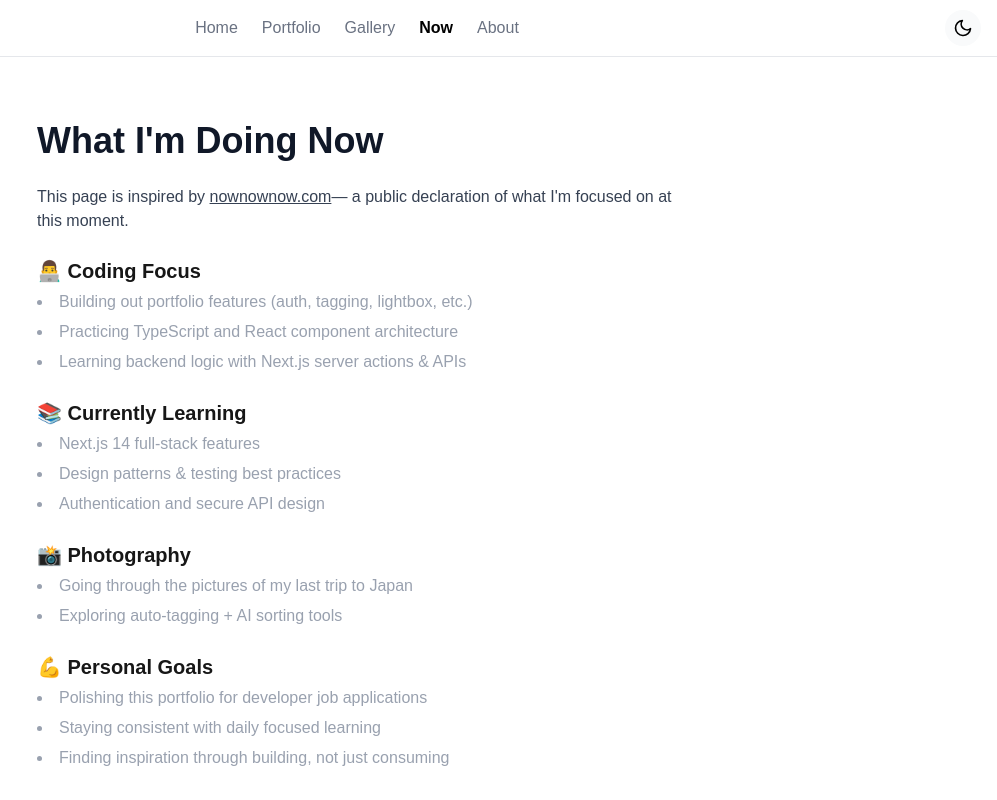
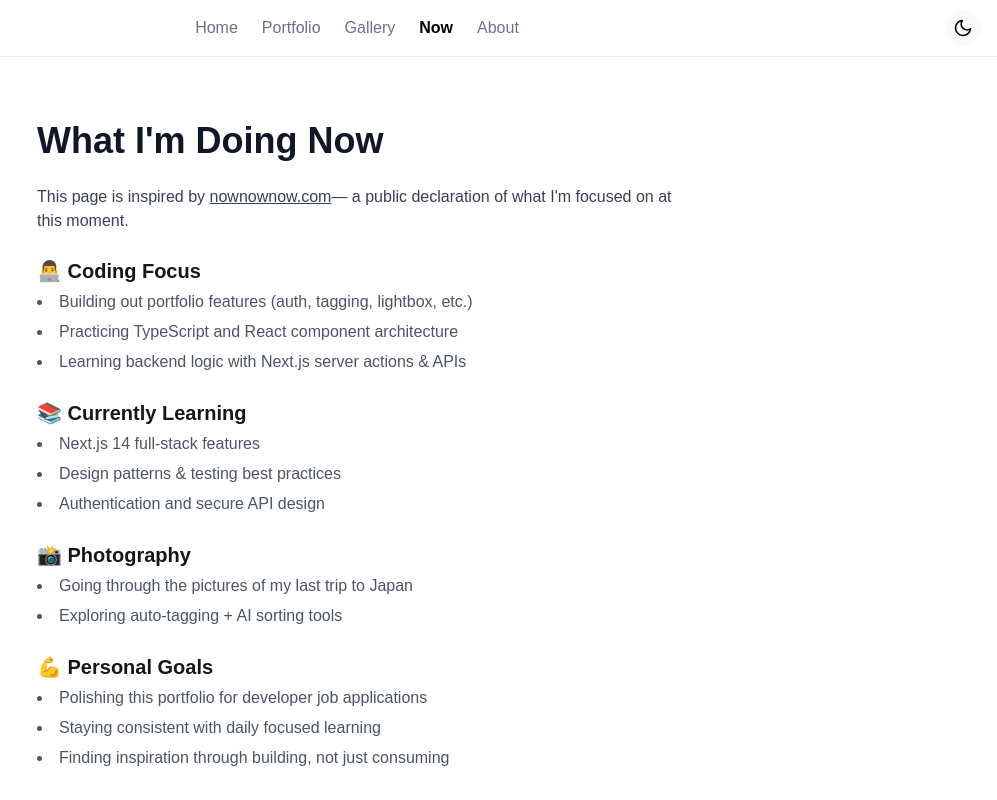
Before and after one commit to miikamoii/photography-portfolio, a Next.js app: page /now in a window 1280 px wide. Shown: the top 800 px of the page, without its empty margins (283-1280 px from the left). Built offline with nearby package versions, Linux system fonts and the light colour scheme.

Commit message:
Add minor style tweaks

```diff
--- a/src/app/now/page.tsx
+++ b/src/app/now/page.tsx
@@ -29,7 +29,7 @@ export default function NowPage() {
       <div className="space-y-6 leading-relaxed">
         <div>
           <h2 className="text-xl font-semibold mb-1">👨‍💻 Coding Focus</h2>
-          <ul className="text-gray-400 list-disc list-inside space-y-1">
+          <ul className="text-gray-600 dark:text-gray-400 list-disc list-inside space-y-1">
             <li>
               Building out portfolio features (auth, tagging, lightbox, etc.)
             </li>
@@ -40,7 +40,7 @@ export default function NowPage() {
 
         <div>
           <h2 className="text-xl font-semibold mb-1">📚 Currently Learning</h2>
-          <ul className="text-gray-400 list-disc list-inside space-y-1">
+          <ul className="text-gray-600 dark:text-gray-400 list-disc list-inside space-y-1">
             <li>Next.js 14 full-stack features</li>
             <li>Design patterns & testing best practices</li>
             <li>Authentication and secure API design</li>
@@ -49,7 +49,7 @@ export default function NowPage() {
 
         <div>
           <h2 className="text-xl font-semibold mb-1">📸 Photography</h2>
-          <ul className="text-gray-400 list-disc list-inside space-y-1">
+          <ul className="text-gray-600 dark:text-gray-400 list-disc list-inside space-y-1">
             <li>Going through the pictures of my last trip to Japan</li>
             <li>Exploring auto-tagging + AI sorting tools</li>
           </ul>
@@ -57,7 +57,7 @@ export default function NowPage() {
 
         <div>
           <h2 className="text-xl font-semibold mb-1">💪 Personal Goals</h2>
-          <ul className=" text-gray-400 list-disc list-inside space-y-1">
+          <ul className=" text-gray-600 dark:text-gray-400 list-disc list-inside space-y-1">
             <li>Polishing this portfolio for developer job applications</li>
             <li>Staying consistent with daily focused learning</li>
             <li>Finding inspiration through building, not just consuming</li>
@@ -65,9 +65,7 @@ export default function NowPage() {
         </div>
       </div>
 
-      <p className="text-sm mt-10 text-gray-500 dark:text-gray-400">
-        Last updated: August 2025
-      </p>
+      <p className="text-sm mt-10 text-gray-500">Last updated: August 2025</p>
     </section>
   );
 }
```
